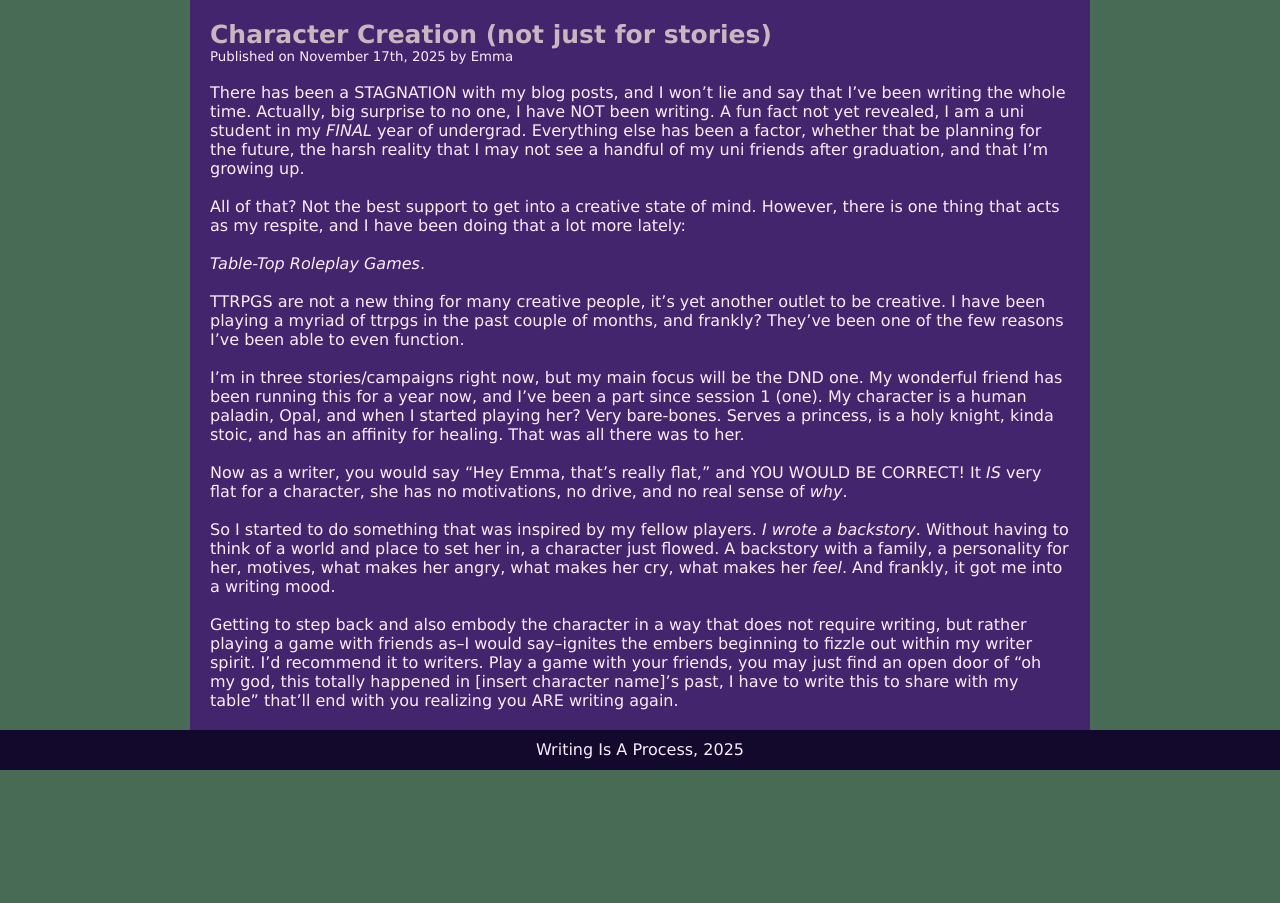
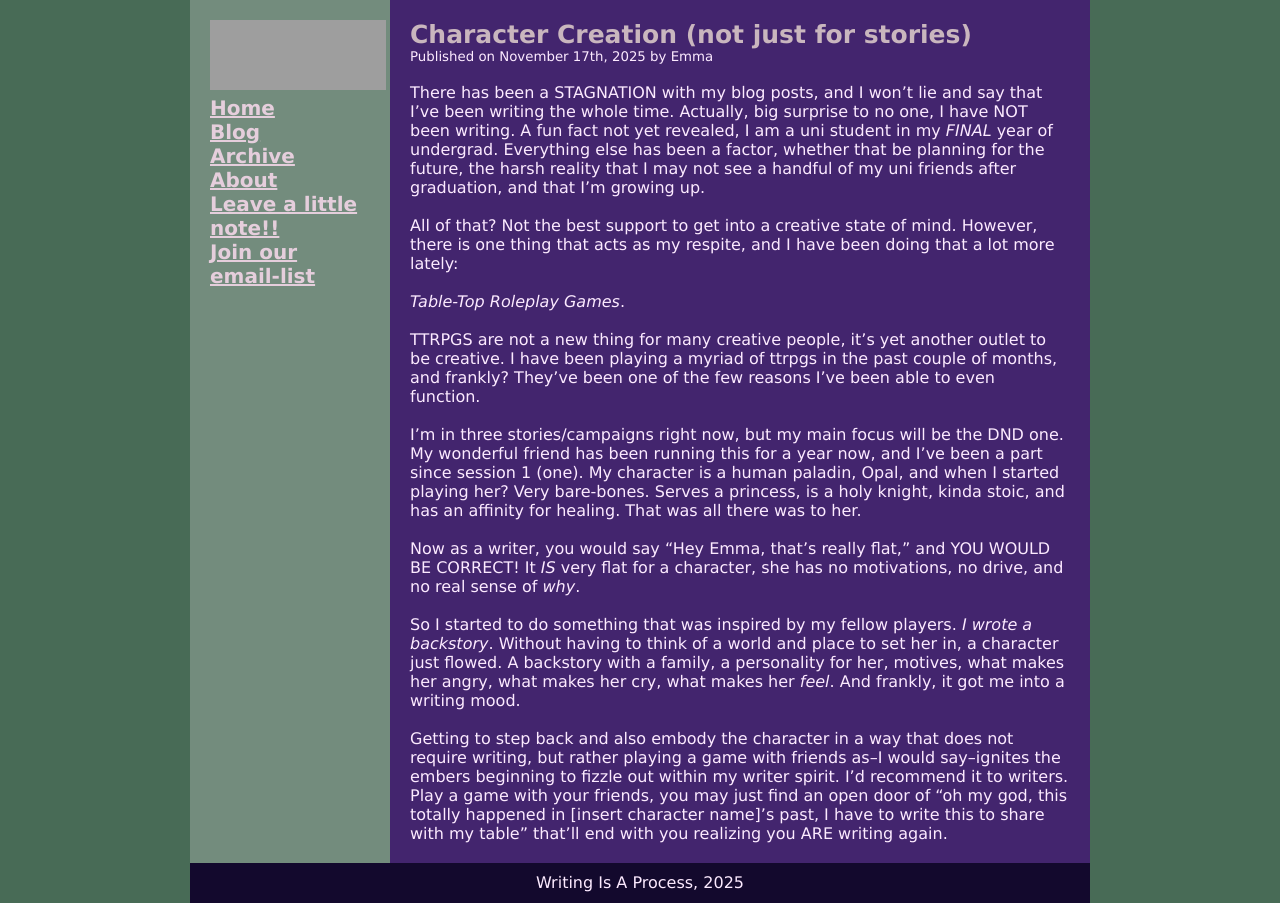
Before and after one commit to jadejupiter/writingisaprocess, a plain HTML site: page post_eight.html in a window 1280 px wide. Before the commit the page ends 800 px from the top, so only its background shows below. Drawn offline with Linux system fonts and the light colour scheme; grey boxes are pictures that could not be loaded.

Commit message:
Update post_eight.html

```diff
--- a/post_eight.html
+++ b/post_eight.html
@@ -4,8 +4,16 @@
                     </ul>
                 </nav>
             </div>
-
-
+ <div id="flex">
+                <aside id="leftSidebar">
+                    <h1><a href="https://writingisaprocess.com"><img src="https://64.media.tumblr.com/134f5dbb99c947e5dc9aa3a7b2dffbfa/61304d402798f61e-ee/s1280x1920/008c61ed4e62e5291cb432191a2ee4c4ba32fd59.pnj" width="176" height="70"></a></h1>
+                    <div class="box">
+                            <h2><p><a href="https://writingisaprocess.com">Home</a></p></h2>
+                            <h2><p><a href="BlogPage.html">Blog</a></p></h2>
+                            <h2><p><a href="ArchivePage.html">Archive</a></p></h2>
+                            <h2><p><a href="aboutpage.html">About</a></p></h2>
+							<h2><p><a href="https://writingisaprocess.atabook.org">Leave a little note!!</a></p></h2>
+							<h2><p><a href="https://forms.gle/Fyfd2u82mmsHcJaU9">Join our email-list</a></p></h2>
             </aside>
                 <main>
                     <h1><p>Character Creation (not just for stories)</p></h1>
```
